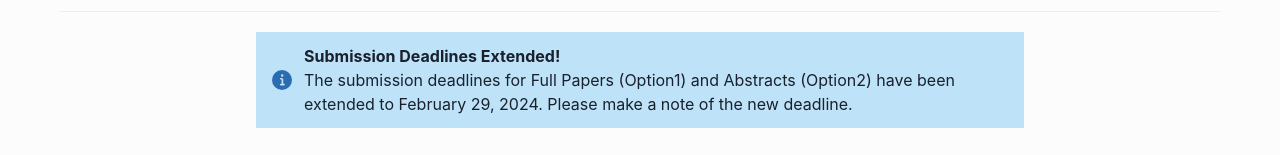
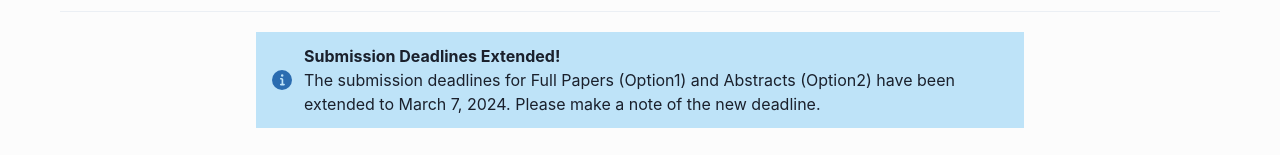
Before and after one commit to ktaroabobon/iccepm2024, a React (Create React App) app: page /submission in a window 1280 px wide. Shown: the part 161-316 px from the top of the page. Built offline with nearby package versions, Linux system fonts and the light colour scheme.

Commit message:
update: the deadline for submission

```diff
--- a/src/pages/Submission.tsx
+++ b/src/pages/Submission.tsx
@@ -42,7 +42,7 @@ const OPTION1EVENTS: Event[] = [
   },
   {
     name: "Full Paper Submission",
-    date: "February 29, 2024",
+    date: "March 7, 2024",
   },
   {
     name: "Notification of Full Paper Acceptance",
@@ -61,7 +61,7 @@ const OPTION1EVENTS: Event[] = [
 const OPTION2EVENTS: Event[] = [
   {
     name: "Abstract Submission",
-    date: "February 29, 2024",
+    date: "March 7, 2024",
   },
   {
     name: "Notification of Full Paper Acceptance",
@@ -85,8 +85,8 @@ const Optional1DeadLineAlert = () => {
         <AlertTitle>Submission Deadlines Extended!</AlertTitle>
         <AlertDescription>
           The submission deadlines for Full Papers (Option1) and Abstracts
-          (Option2) have been extended to February 29, 2024. Please make a note
-          of the new deadline.
+          (Option2) have been extended to March 7, 2024. Please make a note of
+          the new deadline.
         </AlertDescription>
       </Box>
     </Alert>
```
